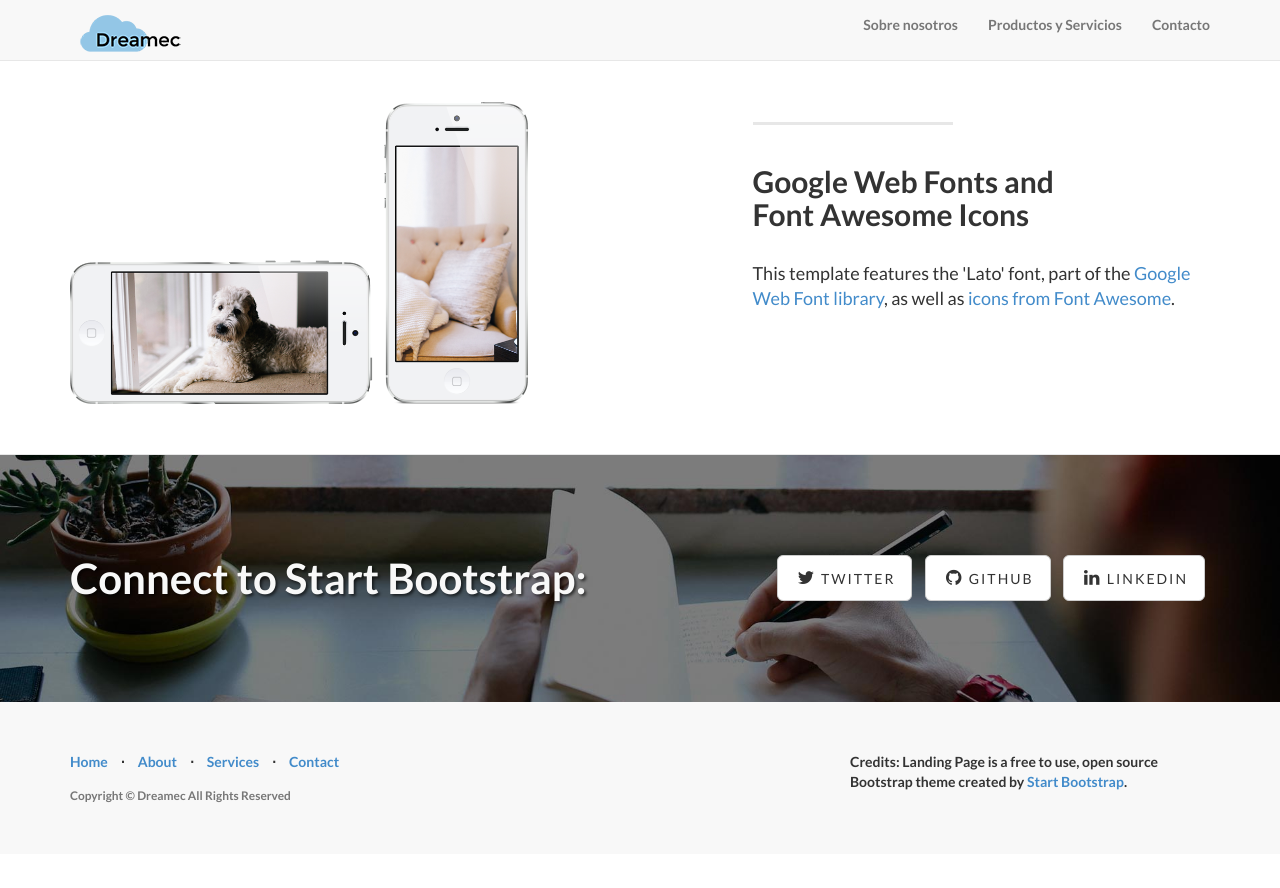
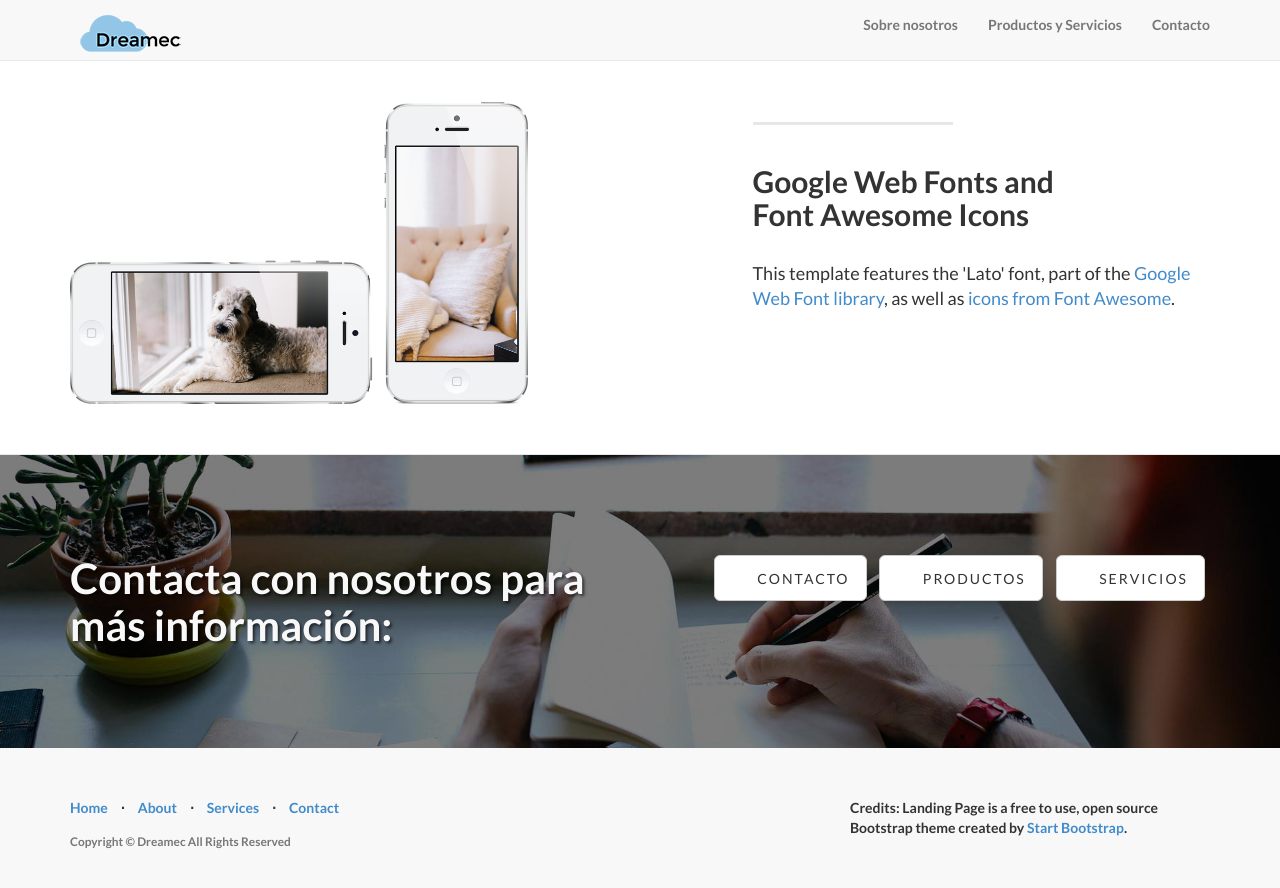
Before and after one commit to dreamec/dreamec.github.io, a Jekyll site: the page built from index.html, in a window 1280 px wide and 900 px high, scrolled down 1665 px. Shown: the top 888 px of the window. Built offline with Jekyll 4.4.1, drawn with Linux system fonts in a browser that asks for light colours; before the commit the page ends 2519 px from its top, so only the background shows below that; some of the changed text lies outside the part shown.

Commit message:
Adaptación del contenido del tema jekyll

```diff
--- a/_config.yml
+++ b/_config.yml
@@ -23,9 +23,9 @@ permalink: pretty
 # ----------------------- #
 
 social:
-  - title: twitter
-    url: https://twitter.com/SBootstrap
-  - title: github
-    url: https://github.com/IronSummitMedia/startbootstrap
-  - title: linkedin
+  - title: Contacto
+    url: mailTo:dreamecDpii@gmail.com
+  - title: Productos
+    url: "#product"
+  - title: Servicios
     url:
--- a/_includes/contact.html
+++ b/_includes/contact.html
@@ -4,7 +4,7 @@
 
         <div class="row">
             <div class="col-lg-6">
-                <h2>Connect to Start Bootstrap:</h2>
+                <h2>Contacta con nosotros para más información:</h2>
             </div>
             <div class="col-lg-6">
                 <ul class="list-inline banner-social-buttons">
```
Also changed, not shown: 5 other files.
